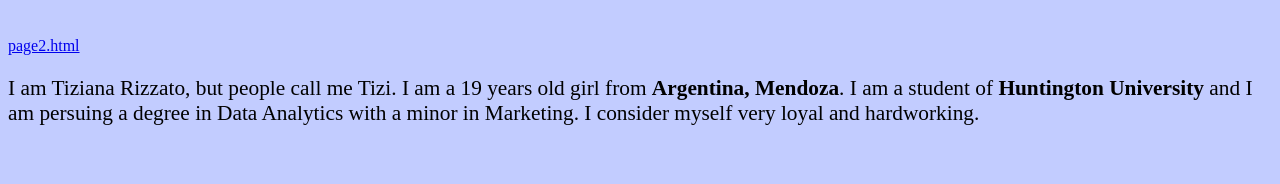
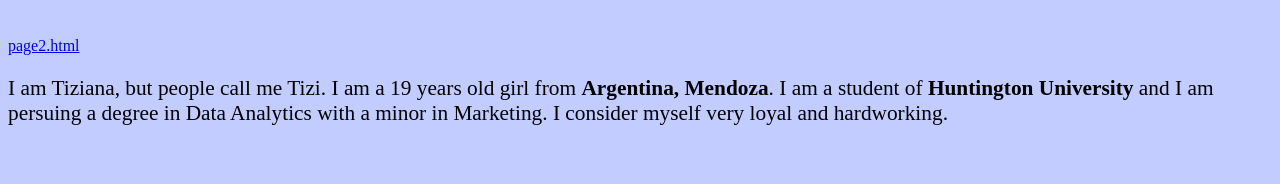
Before and after one commit to tizianarizzatosaez-art/CS111_web_assignment, a plain HTML site: page index.html in a window 1280 px wide. Shown: the part 61-245 px from the top of the page. Drawn offline with Linux system fonts and the light colour scheme.

Commit message:
Update index.html

```diff
--- a/index.html
+++ b/index.html
@@ -23,7 +23,7 @@
 
 
 
-  <p>I am Tiziana Rizzato, but people call me Tizi. I am a 19 years old girl from <strong>Argentina, Mendoza</strong>. I am a student of <strong>Huntington University</strong> and I am persuing a degree in Data Analytics with a minor in
+  <p>I am Tiziana, but people call me Tizi. I am a 19 years old girl from <strong>Argentina, Mendoza</strong>. I am a student of <strong>Huntington University</strong> and I am persuing a degree in Data Analytics with a minor in
     Marketing. I consider myself very loyal and hardworking. </p>
 
 
```
